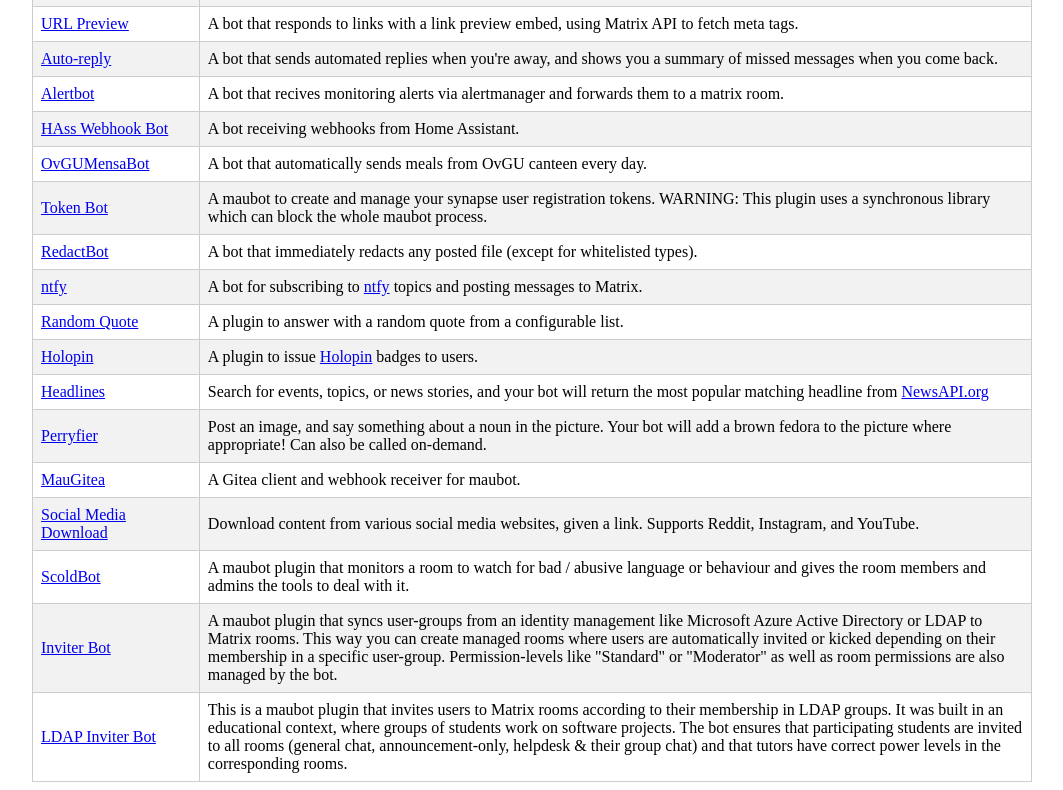
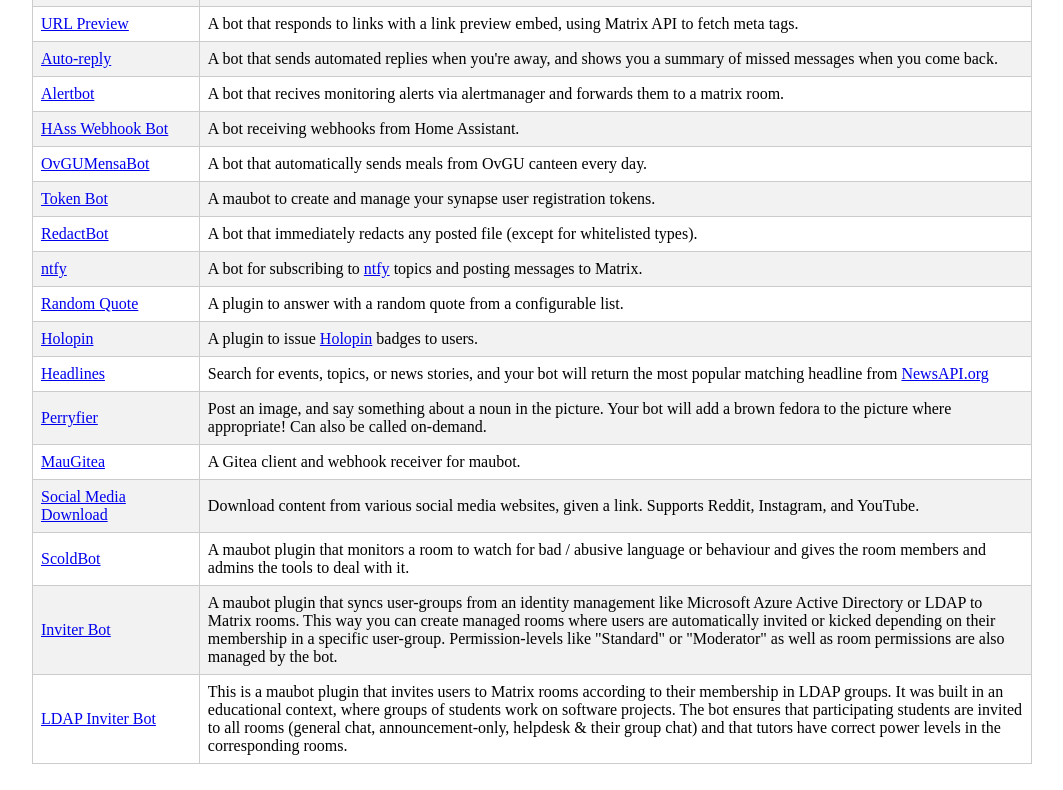
Before and after one commit to williamkray/maubot-plugin-list, a plain HTML site: page index.html in a window 1280 px wide. Shown: the part 2345-3135 px from the top of the page, without its empty margins (108-1171 px from the left). Drawn offline with nearby package versions, Linux system fonts and the light colour scheme.

Commit message:
Update index.html
Plugin moved from synchronous requests to async aiohttp

```diff
--- a/index.html
+++ b/index.html
@@ -275,8 +275,7 @@
           </tr>
           <tr>
             <td><a href="https://github.com/yoxcu/maubot-token">Token Bot</a></td>
-            <td>A maubot to create and manage your synapse user registration tokens. WARNING: This plugin uses a
-              synchronous library which can block the whole maubot process.</td>
+            <td>A maubot to create and manage your synapse user registration tokens.</td>
           </tr>
           <tr>
             <td><a href="https://gitlab.com/sspaeth/redactbot">RedactBot</a></td>
```
